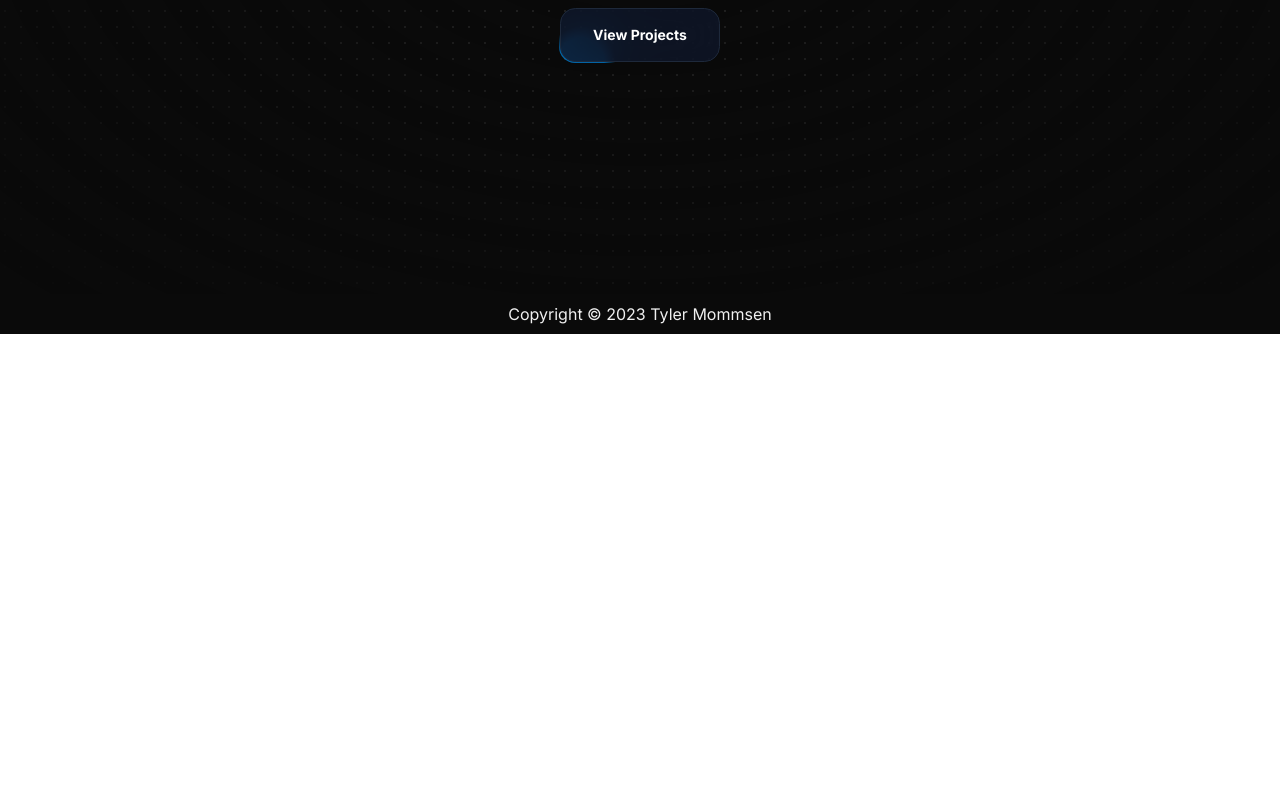
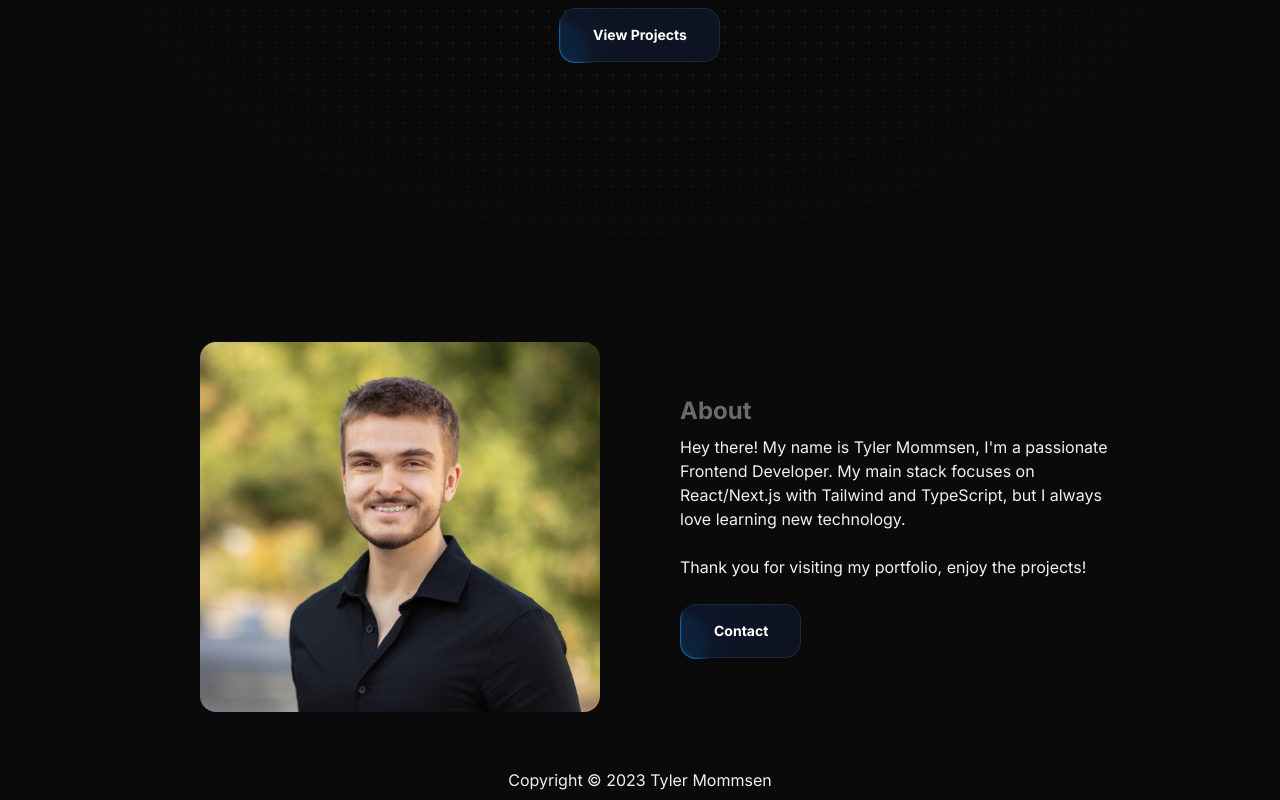
Before and after one commit to TylerMommsen/portfolio, a Next.js app: page / in a window 1280 px wide. Shown: the part 506-1306 px from the top of the page. Before the commit the page ends 840 px from the top, so only its background shows below. Built offline with nearby package versions, Linux system fonts and the light colour scheme.

Commit message:
Add about section

```diff
--- a/src/components/layout/Main.tsx
+++ b/src/components/layout/Main.tsx
@@ -1,9 +1,11 @@
+import About from '../sections/About';
 import Hero from '../sections/Hero';
 
 const Main = () => {
 	return (
 		<main>
 			<Hero />
+			<About />
 		</main>
 	);
 };
--- /dev/null
+++ b/src/components/sections/About.tsx
@@ -0,0 +1,39 @@
+import React from 'react';
+import { Button } from '../ui/moving-border';
+import Image from 'next/image';
+
+export default function About() {
+	return (
+		<section
+			id="about"
+			className="bg-background w-full grid place-items-center text-primary py-12 px-4"
+		>
+			<div className="max-w-7xl w-full gap-4 lg:gap-20 grid lg:grid-cols-2 place-items-center">
+				<div className="h-full lg:place-self-end">
+					<Image
+						src={'/tyler-mommsen-photo.jpg'}
+						width={400}
+						height={400}
+						alt="tyler mommsen personal photo"
+						className="rounded-2xl"
+					/>
+				</div>
+
+				<div className="flex flex-col w-full items-center lg:items-start gap-2">
+					<h2 className="text-2xl font-bold text-primary2">About</h2>
+					<p className="max-w-[45ch] leading-6 text-center lg:text-start">
+						Hey there! My name is Tyler Mommsen, I&apos;m a passionate Frontend Developer. My main
+						stack focuses on React/Next.js with Tailwind and TypeScript, but I always love learning
+						new technology. <br /> <br /> Thank you for visiting my portfolio, enjoy the projects!
+					</p>
+
+					<div className="mt-4">
+						<Button borderRadius="1rem" className="font-bold px-8 py-4">
+							Contact
+						</Button>
+					</div>
+				</div>
+			</div>
+		</section>
+	);
+}
--- a/src/components/sections/Hero.tsx
+++ b/src/components/sections/Hero.tsx
@@ -96,7 +96,7 @@ const techStackIcons = [
 export default function Hero() {
 	return (
 		<>
-			<div className="grid place-items-center w-screen min-h-screen">
+			<section className="grid place-items-center w-screen min-h-screen">
 				<div className="h-full w-full bg-background bg-dot-white/[0.2] relative flex items-center justify-center">
 					{/* Radial gradient for the container to give a faded look */}
 					<div className="absolute pointer-events-none inset-0 flex items-center justify-center bg-background [mask-image:radial-gradient(ellipse_at_center,transparent_20%,black)]"></div>
@@ -127,7 +127,7 @@ export default function Hero() {
 						</Button>
 					</div>
 				</div>
-			</div>
+			</section>
 		</>
 	);
 }
```
Also changed, not shown: public/tyler-mommsen-photo.jpg (added).
